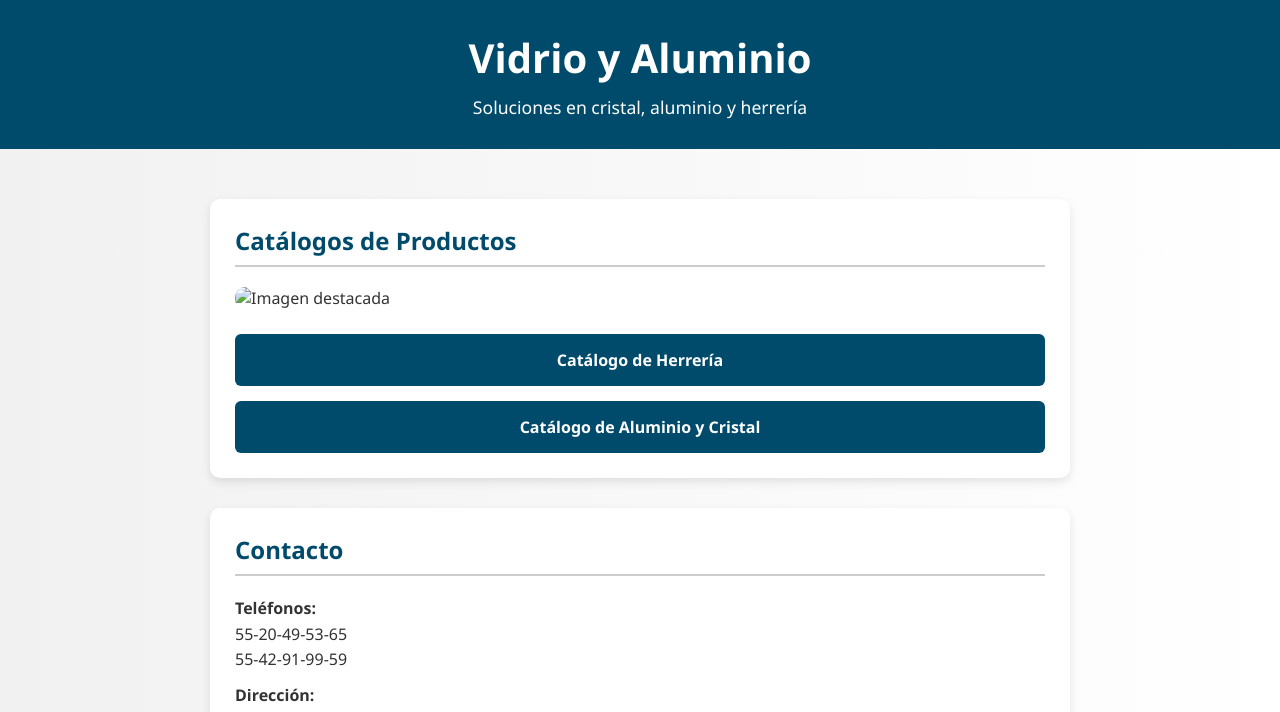
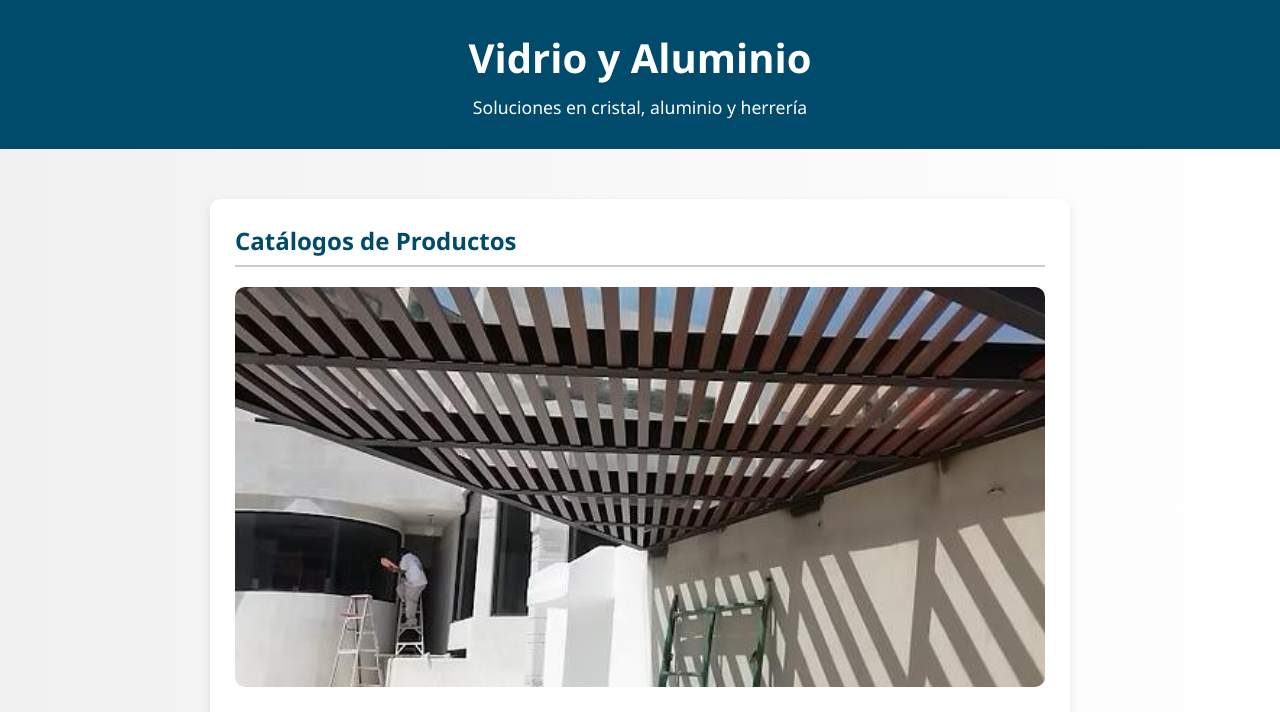
Before and after one commit to fer01172124/vidrioyalumini, a plain HTML site: page index.html in a window 1280 px wide. Shown: the top 712 px of the page. Drawn offline with Linux system fonts and the light colour scheme.

Commit message:
Update index.html

```diff
--- a/index.html
+++ b/index.html
@@ -140,7 +140,7 @@
   <div class="container">
     <div class="section">
       <h2>Catálogos de Productos</h2>
-  <img src="imagen.jpg" alt="Imagen destacada" class="imagen-principal" />
+  <img src="Imagendestacada.jpeg" alt="Imagen destacada" class="imagen-principal" />
       <!-- Botones de catálogo -->
       <div class="botones-catalogo">
         <a href="https://photos.app.goo.gl/9a3RatmG4XFuNdqHA" target="_blank">Catálogo de Herrería</a>
```
